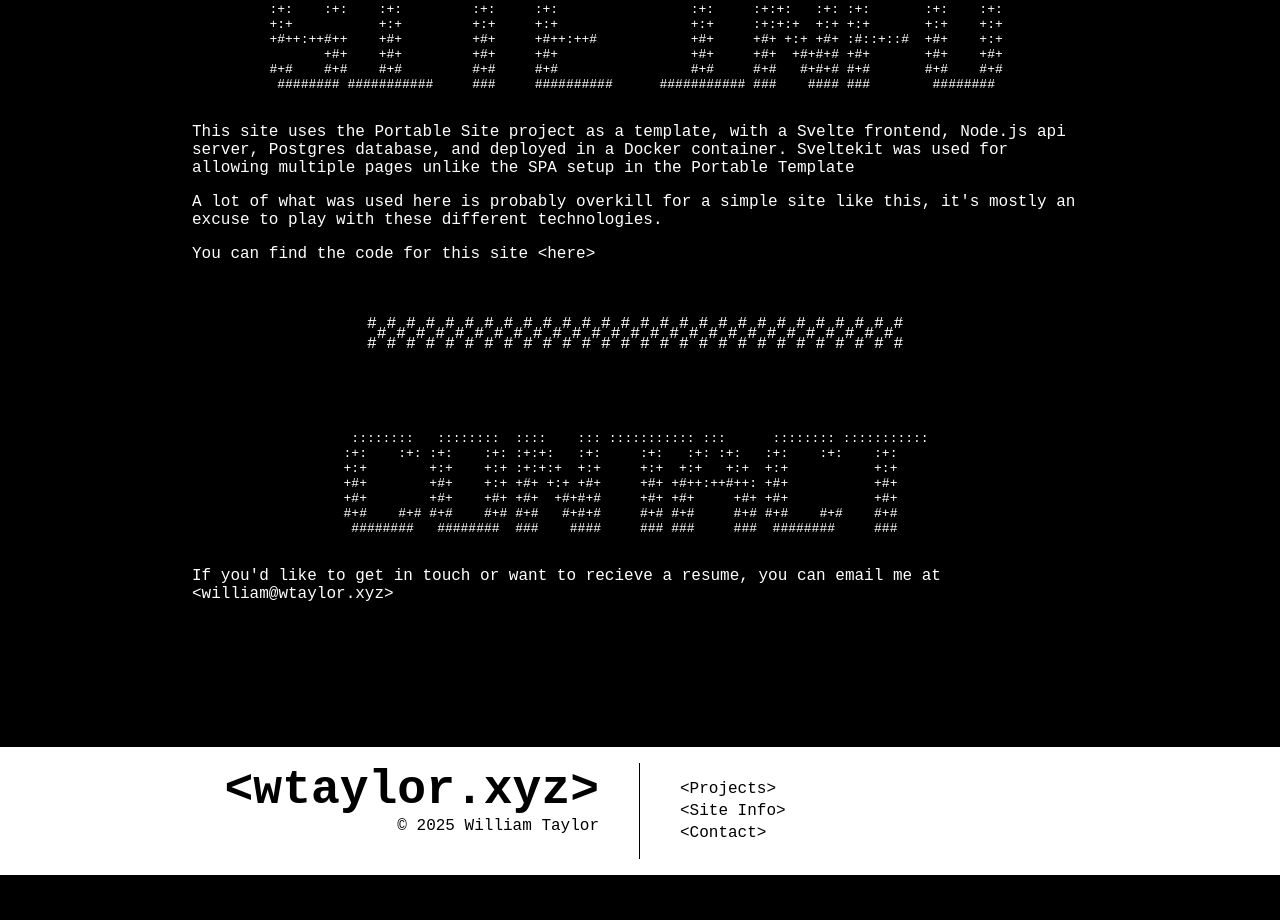
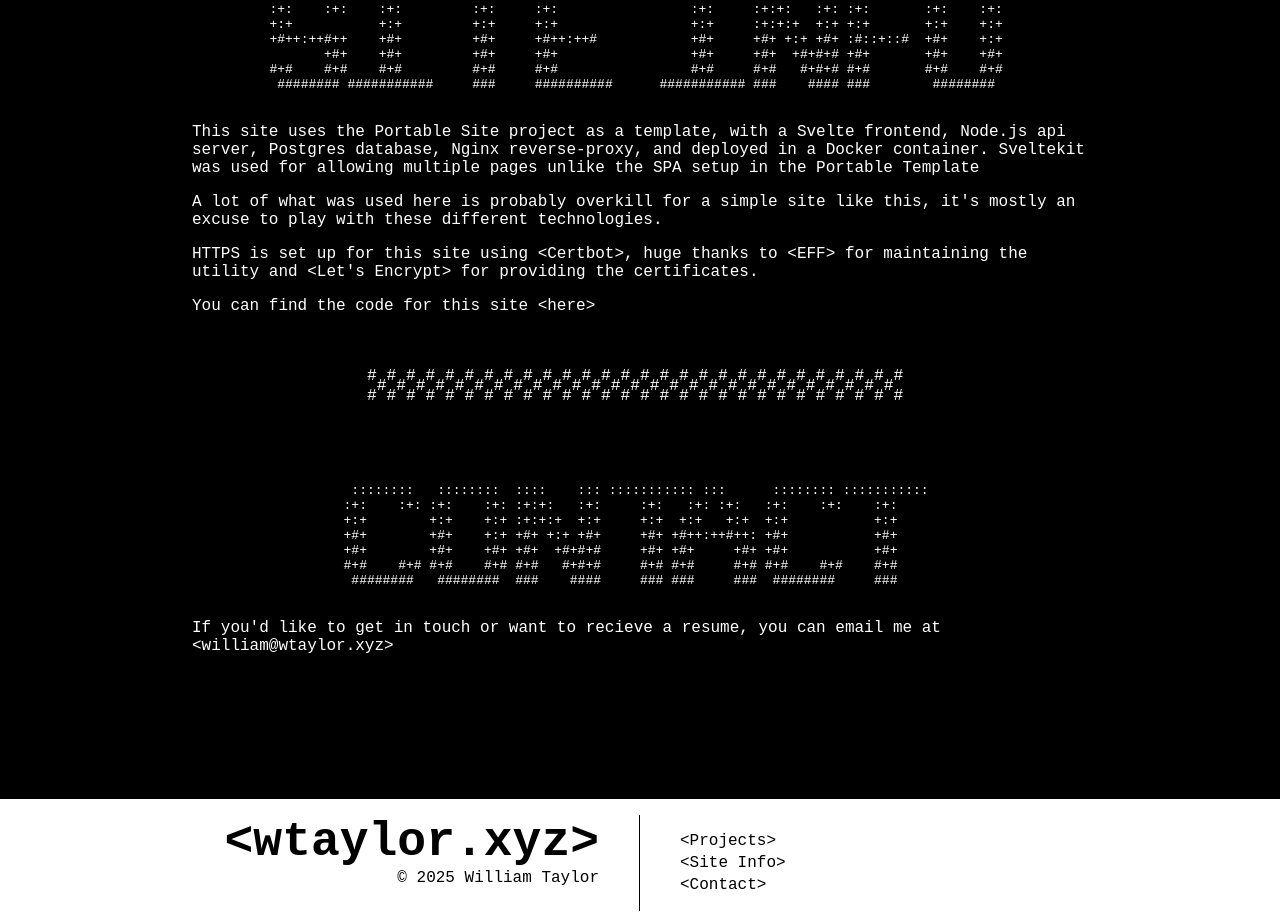
Before and after one commit to w-taylor/portfolio-site, a SvelteKit app in the folder frontend/: page / in a window 1280 px wide. Shown: the part 2065-2985 px from the top of the page. Before the commit the page ends 2940 px from the top, so only its background shows below. Built offline with nearby package versions, Linux system fonts and the light colour scheme.

Commit message:
added certbob blurb under site info

```diff
--- a/frontend/src/routes/+page.svelte
+++ b/frontend/src/routes/+page.svelte
@@ -83,8 +83,9 @@
  ######## ###########     ###     ##########      ########### ###    #### ###        ########
     </pre>
 
-    <p>This site uses the Portable Site project as a template, with a Svelte frontend, Node.js api server, Postgres database, and deployed in a Docker container. Sveltekit was used for allowing multiple pages unlike the SPA setup in the Portable Template</p>
+    <p>This site uses the Portable Site project as a template, with a Svelte frontend, Node.js api server, Postgres database, Nginx reverse-proxy, and deployed in a Docker container. Sveltekit was used for allowing multiple pages unlike the SPA setup in the Portable Template</p>
     <p>A lot of what was used here is probably overkill for a simple site like this, it's mostly an excuse to play with these different technologies.</p>
+    <p>HTTPS is set up for this site using <a href="https://certbot.eff.org/" target="_blank" rel="noopener noreferrer">&lt;Certbot&gt;</a>, huge thanks to <a href="https://www.eff.org/" target="_blank" rel="noopener noreferrer">&lt;EFF&gt;</a> for maintaining the utility and <a href="https://letsencrypt.org/" target="_blank" rel="noopener noreferrer">&lt;Let's Encrypt&gt;</a> for providing the certificates.</p>
     <p>You can find the code for this site <a href="https://github.com/w-taylor/portfolio-site" target="_blank" rel="noopener noreferrer">&lt;here&gt;</a></p>
 
     <MainPageBreak />
```
